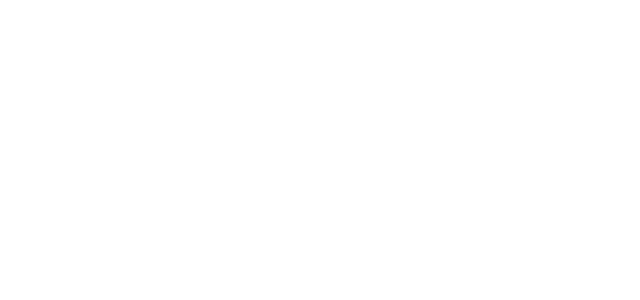
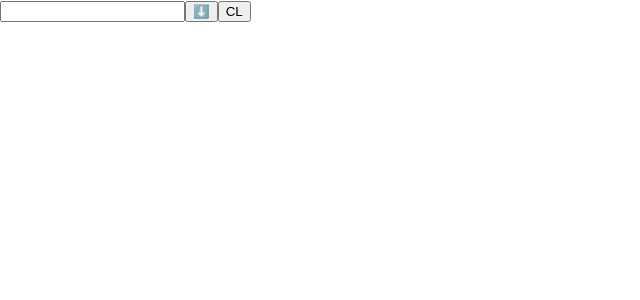
Before and after one commit to tysnj/RCC, a React (Create React App) app: page / in a window 1280 px wide. Shown: the top 300 px of the page, without its empty margins (0-640 px from the left). Built offline with nearby package versions, Linux system fonts and the light colour scheme.

Commit message:
Create OrderedList component elements

```diff
--- a/src/App.js
+++ b/src/App.js
@@ -1,5 +1,6 @@
-import React from 'react'
-import OrderedList1 from './components/OrderedList1'
+import React from 'react';
+import OrderedList1 from './components/OrderedList1/OrderedList1';
+
 const App = () => {
   return (
     <OrderedList1/>
--- a/src/components/OrderedList1/OrderedList1.js
+++ b/src/components/OrderedList1/OrderedList1.js
@@ -1,8 +1,50 @@
-import React from 'react'
+import React, { useState } from 'react';
+import './OrderedList1.css';
 
 const OrderedList1 = () => {
+  const [data, setData] = useState([])
+  const [item, setItem] = useState('')
+  const [desc, setDesc] = useState(false)
+
+  const handleSort = () => {
+    if (!desc) {
+      return setData(data.sort((a,b) => a - b))
+    }
+      return setData(data.sort((a,b) => b - a))
+  }
+
+  const handleSubmit = (e) => {
+    if (e.key === 'Enter' && item.length) {
+      setData([...data, item])
+      setItem('')
+    }
+  }
+
   return (
-    <div>
+    <div className='ordered-list-container'>
+      <input
+        value={item}
+        onChange={(e) => setItem(e.target.value)}
+        onKeyDown={(e) => handleSubmit(e)}
+      />
+
+      <button
+        className='sort-list-button'
+        onClick={() => {
+          setDesc(!desc)
+          handleSort()
+        }}
+      >{!desc ? '⬇️' : '⬆️'}
+      </button>
+
+      <button
+        className='clear-list-button'
+        onClick={() => {
+          setItem('')
+          setData([])
+        }}
+      >CL
+      </button>
 
     </div>
   )
```
